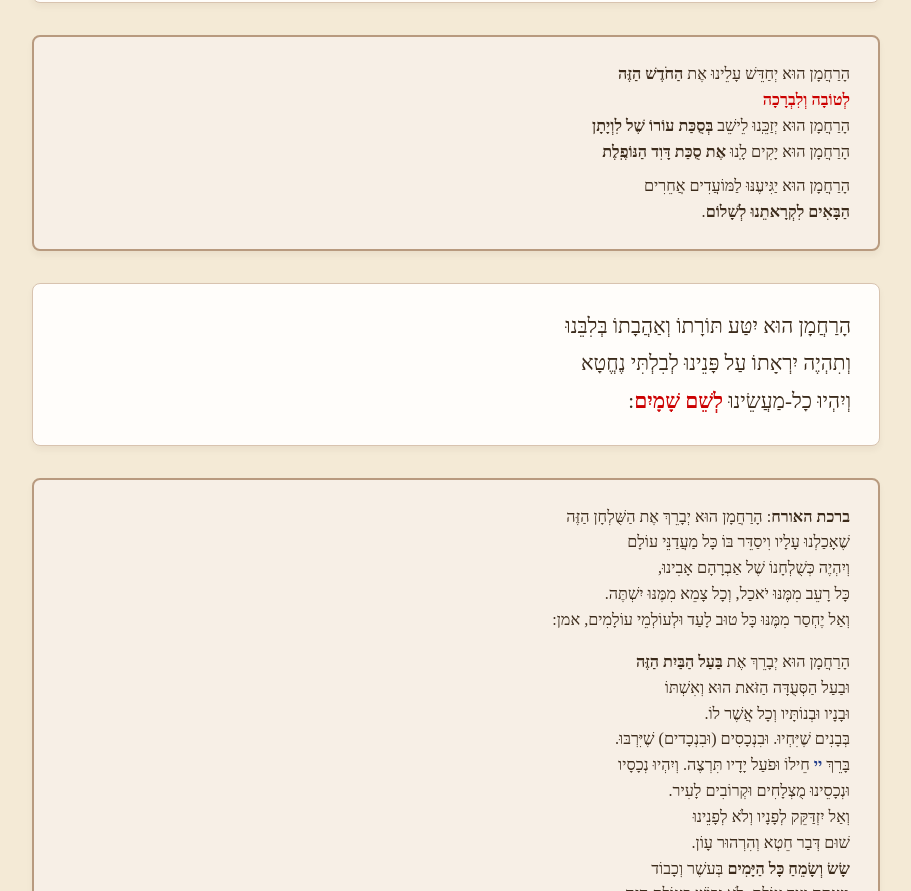
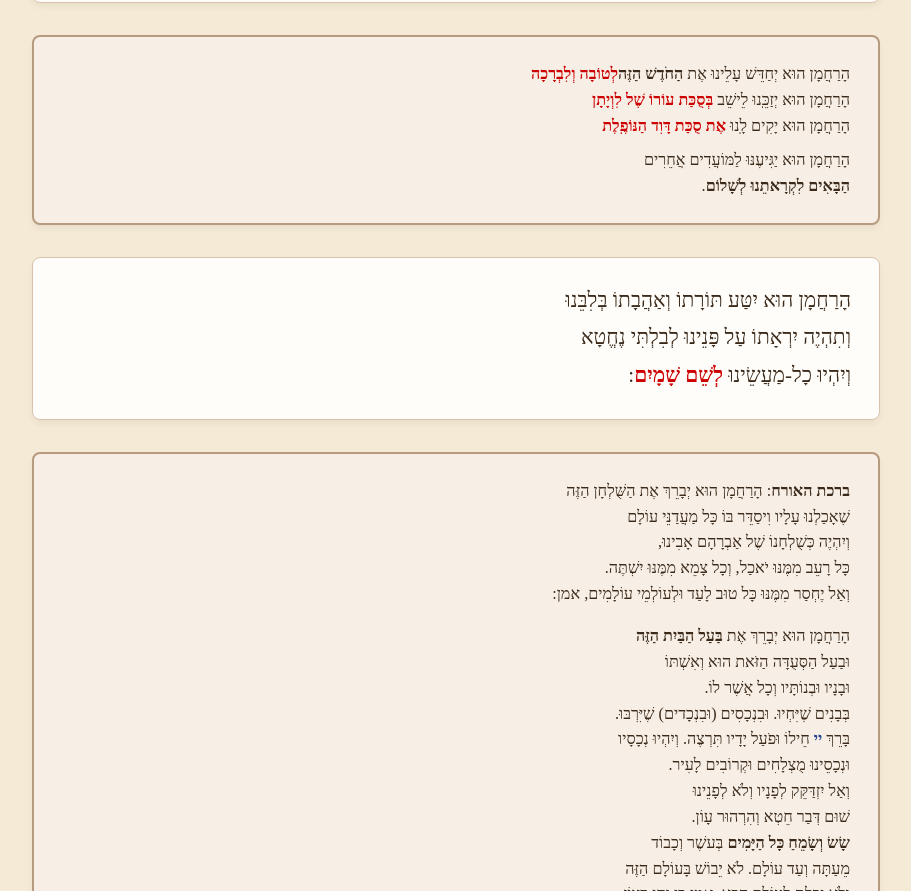
Before and after one commit to pinilev/birkat-hamazon, a plain HTML site: page index.html in a window 1280 px wide. Shown: the part 5032-5923 px from the top of the page, without its empty margins (184-1095 px from the left). Drawn offline with nearby package versions, Linux system fonts and the light colour scheme; no server answers; a web font is replaced by a local one.

Commit message:
Update index.html

```diff
--- a/index.html
+++ b/index.html
@@ -274,13 +274,13 @@
 
         <section class="special-box prayer-text">
             <p>
-                הָרַחֲמָן הוּא יְחַדֵּשׁ עָלֵינוּ אֶת <span class="highlight-bold">הַחֹדֶשׁ הַזֶּה</span><br><span class="color-red">לְטוֹבָה וְלִבְרָכָה</span>
+                הָרַחֲמָן הוּא יְחַדֵּשׁ עָלֵינוּ אֶת <span class="highlight-bold">הַחֹדֶשׁ הַזֶּה</span><span class="color-red">לְטוֹבָה וְלִבְרָכָה</span>
             </p>
             <p>
-                הָרַחֲמָן הוּא יְזַכֵּֽנוּ לֵישֵׁב <span class="highlight-bold"; "color-red">בְּסֻכַּת עוֹרוֹ שֶׁל לִוְיָתָן</span>
+                הָרַחֲמָן הוּא יְזַכֵּֽנוּ לֵישֵׁב <span class="color-red">בְּסֻכַּת עוֹרוֹ שֶׁל לִוְיָתָן</span>
             </p>
             <p>
-                הָרַחֲמָן הוּא יָקִים לָֽנוּ <span class="highlight-bold"; "color-red">אֶת סֻכַּת דָּוִד הַנּוֹפֶֽלֶת</span>
+                הָרַחֲמָן הוּא יָקִים לָֽנוּ <span class="color-red">אֶת סֻכַּת דָּוִד הַנּוֹפֶֽלֶת</span>
             </p>
             <p class="mt-2">
                 <!-- Modified: Expanded the placeholder and added the line break -->
```
